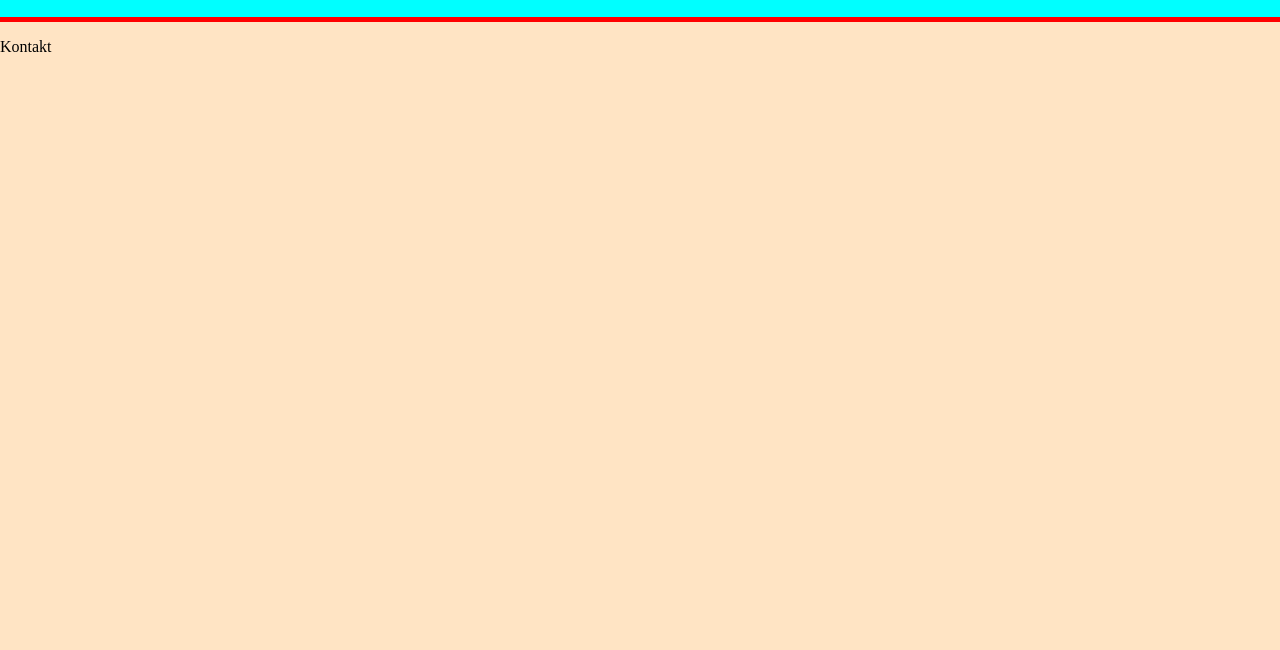
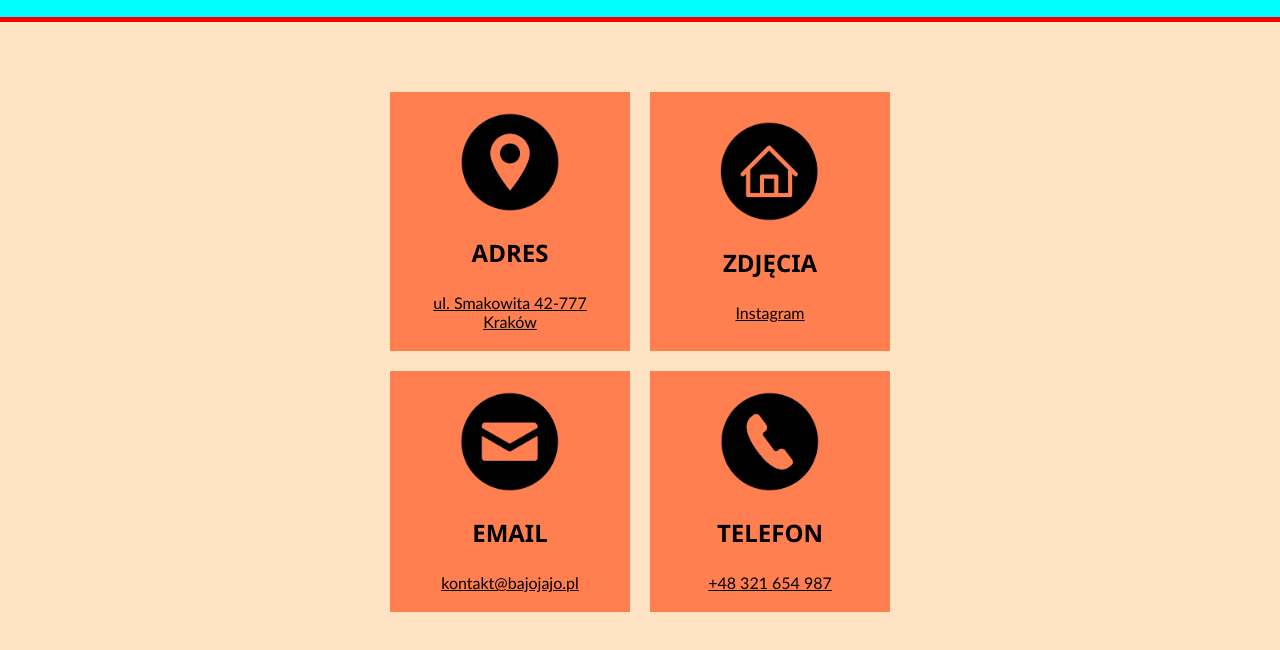
Before and after one commit to Eghizio/html-css-restaurant, a plain HTML site: page pages/kontakt.html in a window 1280 px wide. Shown: the part 50-700 px from the top of the page. Drawn offline with Linux system fonts and the light colour scheme.

Commit message:
Contact page

```diff
--- /dev/null
+++ b/pages/kontakt.css
@@ -0,0 +1,51 @@
+.contact {
+  padding: 50px;
+  display: flex;
+  flex-direction: column;
+  align-items: center;
+  justify-content: center;
+}
+
+.contact-info {
+  padding: 20px;
+  display: grid;
+  grid-template-columns: 240px 240px;
+  grid-column-gap: 20px;
+  grid-row-gap: 20px;
+}
+
+.contact-card {
+  padding: 20px;
+  display: flex;
+  flex-direction: column;
+  align-items: center;
+  justify-content: center;
+
+  background-color: coral;
+  text-align: center;
+}
+
+.contact-card:hover {
+  transition: transform 300ms ease-in-out;
+  transform: scale(1.05);
+}
+
+.card-icon {
+  width: 100px;
+  height: auto;
+}
+
+.card-title {
+  font-size: 24px;
+  font-family: 'Segoe UI', sans-serif;
+  text-transform: uppercase;
+}
+
+.card-link {
+  font-family: 'Gill Sans', sans-serif;
+  text-decoration: underline;
+}
+
+.card-link:hover {
+  font-weight: bold;
+}
--- a/pages/kontakt.html
+++ b/pages/kontakt.html
@@ -9,6 +9,7 @@
   <title>Kontakt - Bajo Jajo Restaurant</title>
   <link rel="shortcut icon" href="../egg.png" type="image/x-icon">
   <link rel="stylesheet" href="../style.css">
+  <link rel="stylesheet" href="./kontakt.css">
 </head>
 
 <body>
@@ -32,7 +33,55 @@
     </ul>
   </nav>
 
-  <p>Kontakt</p>
+  <main class="contact">
+
+    <section class="contact-info">
+
+      <div class="contact-card">
+        <img class="card-icon" src="../images/icons/pin.png" alt="Pinezka na mapie">
+
+        <h3 class="card-title">Adres</h3>
+
+        <a class="card-link" href="https://goo.gl/maps/GKjzJkxhjqySqVmG6" target="_blank" rel="noopener noreferrer">
+          ul. Smakowita 42-777 Kraków
+        </a>
+      </div>
+
+      <div class="contact-card">
+        <img class="card-icon" src="../images/icons/house.png" alt="Domek">
+
+        <h3 class="card-title">Zdjęcia</h3>
+
+        <a class="card-link" href="https://www.instagram.com/my.sweet.home.bakery" target="_blank"
+          rel="noopener noreferrer">
+          Instagram
+        </a>
+      </div>
+
+      <div class="contact-card">
+        <img class="card-icon" src="../images/icons/email.png" alt="Email koperta">
+
+        <h3 class="card-title">Email</h3>
+
+        <a class="card-link" href="mailto:kontakt@bajojajo.pl" rel="noopener noreferrer">
+          kontakt@bajojajo.pl
+        </a>
+      </div>
+
+      <div class="contact-card">
+        <img class="card-icon" src="../images/icons/phone.png" alt="Telefon słuchawka">
+
+        <h3 class="card-title">Telefon</h3>
+
+        <a class="card-link" href="tel:+48321654987" rel="noopener noreferrer">
+          +48 321 654 987
+        </a>
+      </div>
+
+    </section>
+
+  </main>
+
 </body>
 
 </html>
```
Also changed, not shown: images/icons/email.png (added), images/icons/house.png (added), images/icons/phone.png (added), images/icons/pin.png (added).
